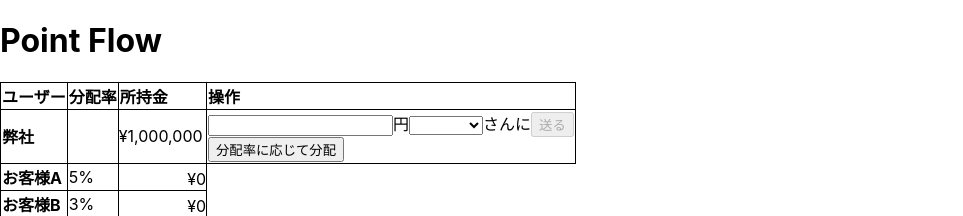
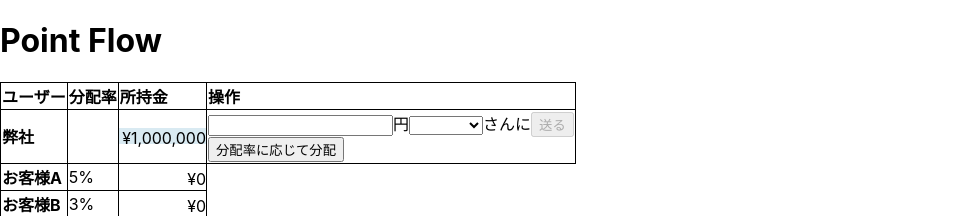
Before and after one commit to fumicode/fuzzy-session-react, a React (Create React App) app: page / in a window 1280 px wide. Shown: the top 216 px of the page, without its empty margins (0-963 px from the left). Built offline with nearby package versions, Linux system fonts and the light colour scheme.

Commit message:
弊社側にも適用

```diff
--- a/src/MoneyApp/SharingApp.tsx
+++ b/src/MoneyApp/SharingApp.tsx
@@ -103,8 +103,6 @@ const SharingApp: FC = styled(({ className }: { className: string }) => {
         </thead>
         <tbody>
           {[originalWallet].map((originalWallet) => {
-            const percentage = originalWallet.money.amount / sum.amount * 100;
-            const cssVariableStyle = { "--percentage": `${percentage}%` } as React.CSSProperties;
 
 
             return (
@@ -114,11 +112,7 @@ const SharingApp: FC = styled(({ className }: { className: string }) => {
                 <td
                   className="e-money-amount"
                 >
-                  <div className="e-money-amount-div"
-                    style={cssVariableStyle}
-                  >
-                    {originalWallet.money.toString()}{" "}
-                  </div>
+                  <MoneyAmountRateView main={originalWallet.money} max={sum}/>
                 </td>
                 <td>
                   <WalletSendMoneyView
```
